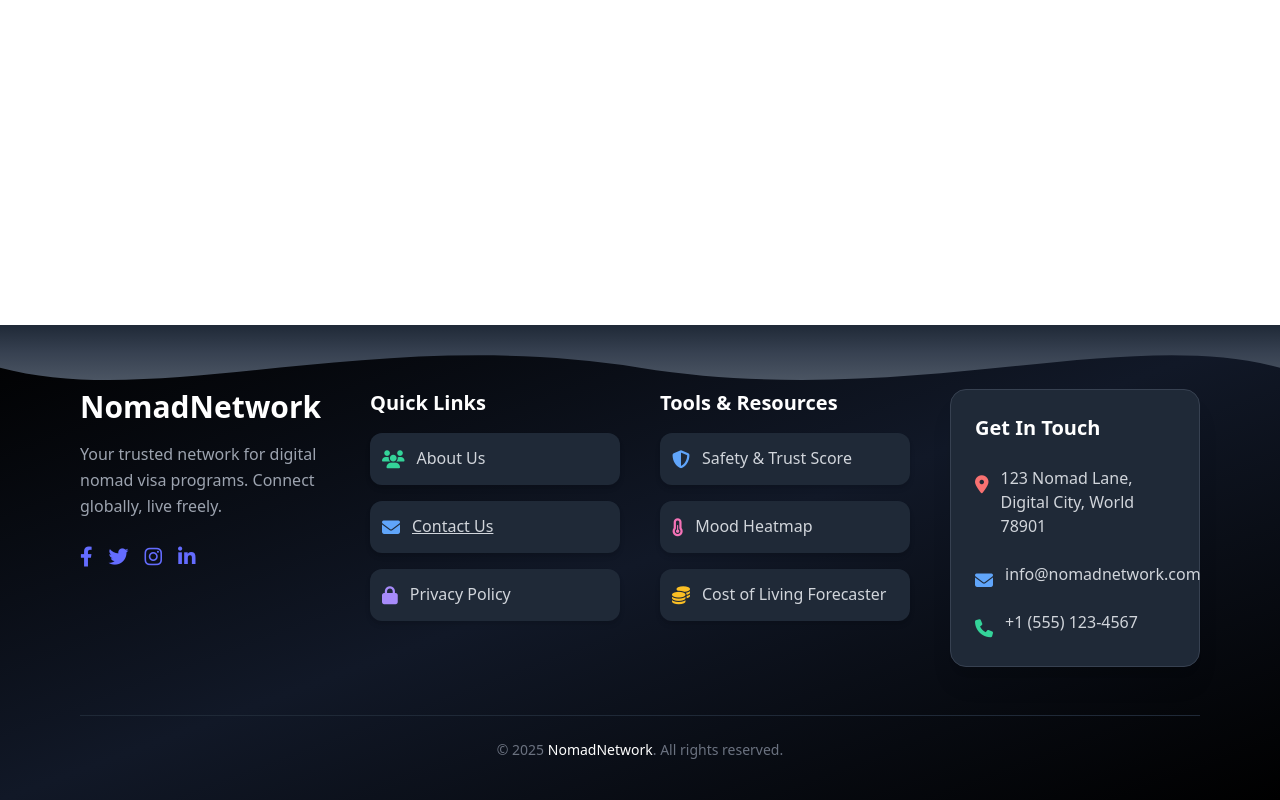
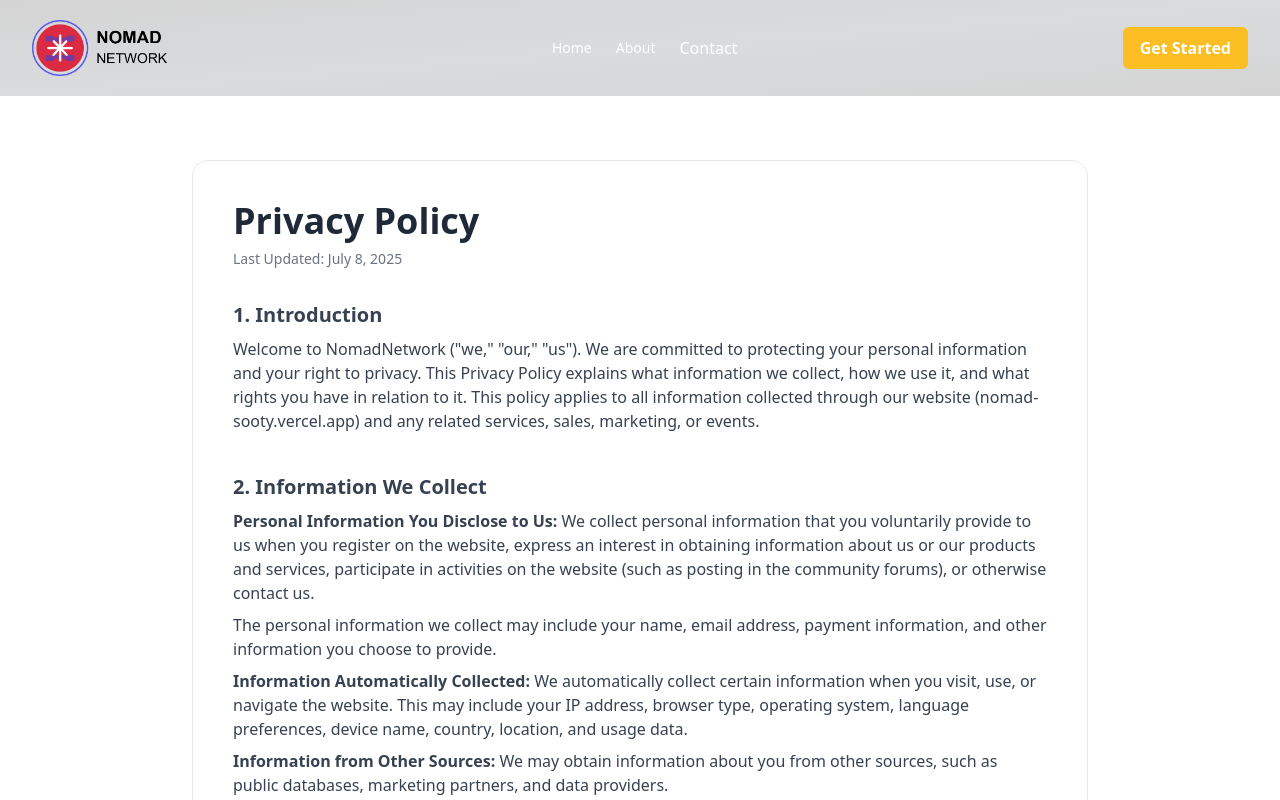
Before and after one commit to hmhlabzio/Nomad, a React (Vite) app: page /privacy-policy in a window 1280 px wide. Built offline with nearby package versions, Linux system fonts and the light colour scheme.

Commit message:
privacy policy page added

```diff
--- a/src/App.jsx
+++ b/src/App.jsx
@@ -10,6 +10,7 @@ import React, { useState, useEffect, useRef } from 'react';
 import Hero from "./components/Hero";
 import CityPreview from "./components/CityPreview";
 import SparkHeader from './components/SparkHeader';
+import PrivacyPolicy from './components/Privacypolicy';
 import Footer from './components/Footer';
 import CostForecaster from './components/CostForecaster';
 import SafetyTrustScore from './components/SafetyScore';
@@ -121,6 +122,7 @@ function App() {
             <Route path="/about-us" element={<AboutUsPage />} />
             <Route path="/city/:id" element={<CityDetailsPage />} />
             <Route path="/contact" element={<ContactPage />} />
+             <Route path="/privacy-policy" element={<PrivacyPolicy />} />
 
 
           </Routes>
--- a/src/components/Footer.jsx
+++ b/src/components/Footer.jsx
@@ -83,6 +83,7 @@ function Footer({
   <i className="fas fa-lock text-purple-400 group-hover:text-purple-200 text-lg"></i>
   <span className="text-gray-300 group-hover:text-white font-medium">Privacy Policy</span>
 </Link>
+
             </li>
           </ul>
         </div>
--- /dev/null
+++ b/src/components/Privacypolicy.jsx
@@ -0,0 +1,88 @@
+import React from 'react';
+import Sparkheader from '../components/SparkHeader';
+
+
+function PrivacyPolicy() {
+  return (
+    <>
+    <Sparkheader />
+    <div className="min-h-screen bg-gradient-to-br from-[#f3f4f6] via-[#e5e7eb] to-[#f9fafb] py-16 px-4">
+      <div className="max-w-4xl mx-auto bg-white bg-opacity-80 backdrop-blur-md  rounded-2xl p-10 border border-gray-200">
+        <h1 className="text-4xl font-bold text-gray-800 mb-2">Privacy Policy</h1>
+        <p className="text-sm text-gray-500 mb-8">Last Updated: July 8, 2025</p>
+
+        <section className="mb-10">
+          <h2 className="text-xl font-semibold text-gray-700 mb-2">1. Introduction</h2>
+          <p className="text-gray-700">
+            Welcome to NomadNetwork ("we," "our," "us"). We are committed to protecting your personal information and your right to privacy. This Privacy Policy explains what information we collect, how we use it, and what rights you have in relation to it. This policy applies to all information collected through our website (nomad-sooty.vercel.app) and any related services, sales, marketing, or events.
+          </p>
+        </section>
+
+        <section className="mb-10">
+          <h2 className="text-xl font-semibold text-gray-700 mb-2">2. Information We Collect</h2>
+          <p className="text-gray-700 mb-2">
+            <strong>Personal Information You Disclose to Us:</strong> We collect personal information that you voluntarily provide to us when you register on the website, express an interest in obtaining information about us or our products and services, participate in activities on the website (such as posting in the community forums), or otherwise contact us.
+          </p>
+          <p className="text-gray-700 mb-2">
+            The personal information we collect may include your name, email address, payment information, and other information you choose to provide.
+          </p>
+          <p className="text-gray-700 mb-2">
+            <strong>Information Automatically Collected:</strong> We automatically collect certain information when you visit, use, or navigate the website. This may include your IP address, browser type, operating system, language preferences, device name, country, location, and usage data.
+          </p>
+          <p className="text-gray-700">
+            <strong>Information from Other Sources:</strong> We may obtain information about you from other sources, such as public databases, marketing partners, and data providers.
+          </p>
+        </section>
+
+        <section className="mb-10">
+          <h2 className="text-xl font-semibold text-gray-700 mb-2">3. How We Use Your Information</h2>
+          <ul className="list-disc pl-6 text-gray-700 space-y-2">
+            <li>To facilitate account creation and logon process.</li>
+            <li>To post testimonials (with your consent).</li>
+            <li>To manage user accounts.</li>
+            <li>To send administrative information.</li>
+            <li>To protect our services (e.g., fraud prevention).</li>
+            <li>To respond to inquiries and support requests.</li>
+            <li>For data analysis, to improve our website, services, and marketing efforts.</li>
+          </ul>
+        </section>
+
+        <section className="mb-10">
+          <h2 className="text-xl font-semibold text-gray-700 mb-2">4. Will Your Information Be Shared With Anyone?</h2>
+          <p className="text-gray-700">
+            We only share information with your consent, to comply with laws, to provide services, to protect your rights, or to fulfill business obligations. We do not sell your personal information to third parties.
+          </p>
+        </section>
+
+        <section className="mb-10">
+          <h2 className="text-xl font-semibold text-gray-700 mb-2">5. How Long Do We Keep Your Information?</h2>
+          <p className="text-gray-700">
+            We keep your personal information only as long as necessary to fulfill the purposes outlined in this policy unless a longer retention period is required by law.
+          </p>
+        </section>
+
+        <section className="mb-10">
+          <h2 className="text-xl font-semibold text-gray-700 mb-2">6. Your Privacy Rights</h2>
+          <p className="text-gray-700">
+            Depending on your country, you may have the right to access, update, or delete your personal data. To do so, please email us at <a href="mailto:privacy@nomadnetwork.com" className="text-blue-500 underline">privacy@nomadnetwork.com</a>.
+          </p>
+        </section>
+
+        <section>
+          <h2 className="text-xl font-semibold text-gray-700 mb-2">7. Contact Us</h2>
+          <p className="text-gray-700">
+            If you have questions or concerns, please contact us at:
+          </p>
+          <p className="text-gray-700 mt-2">
+            <strong>Email:</strong> <a href="mailto:privacy@nomadnetwork.com" className="text-blue-500 underline">privacy@nomadnetwork.com</a><br />
+            <strong>Address:</strong> 123 Nomad Lane, Digital City, World 78901
+          </p>
+        </section>
+      </div>
+    </div>
+    </>
+
+  );
+}
+
+export default PrivacyPolicy;
```
Lines whose indentation alone changed are shown as unchanged.
